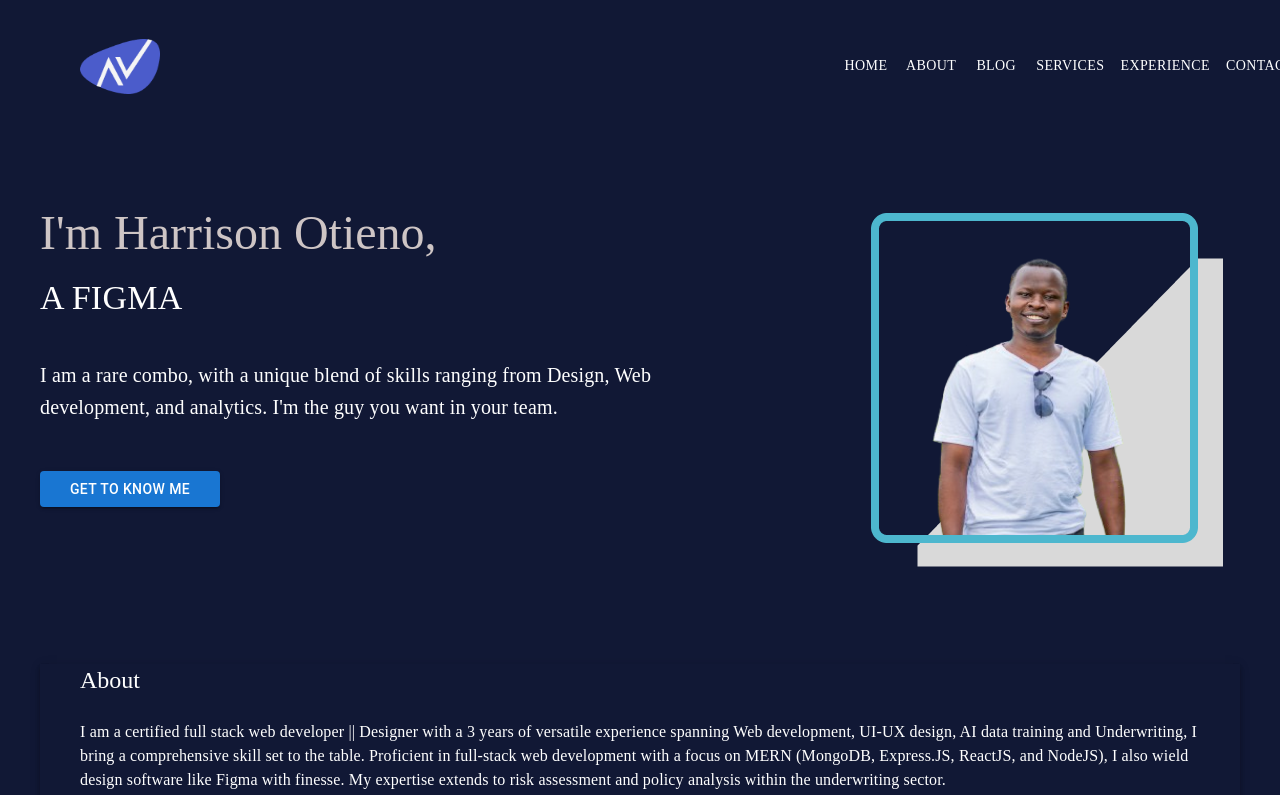
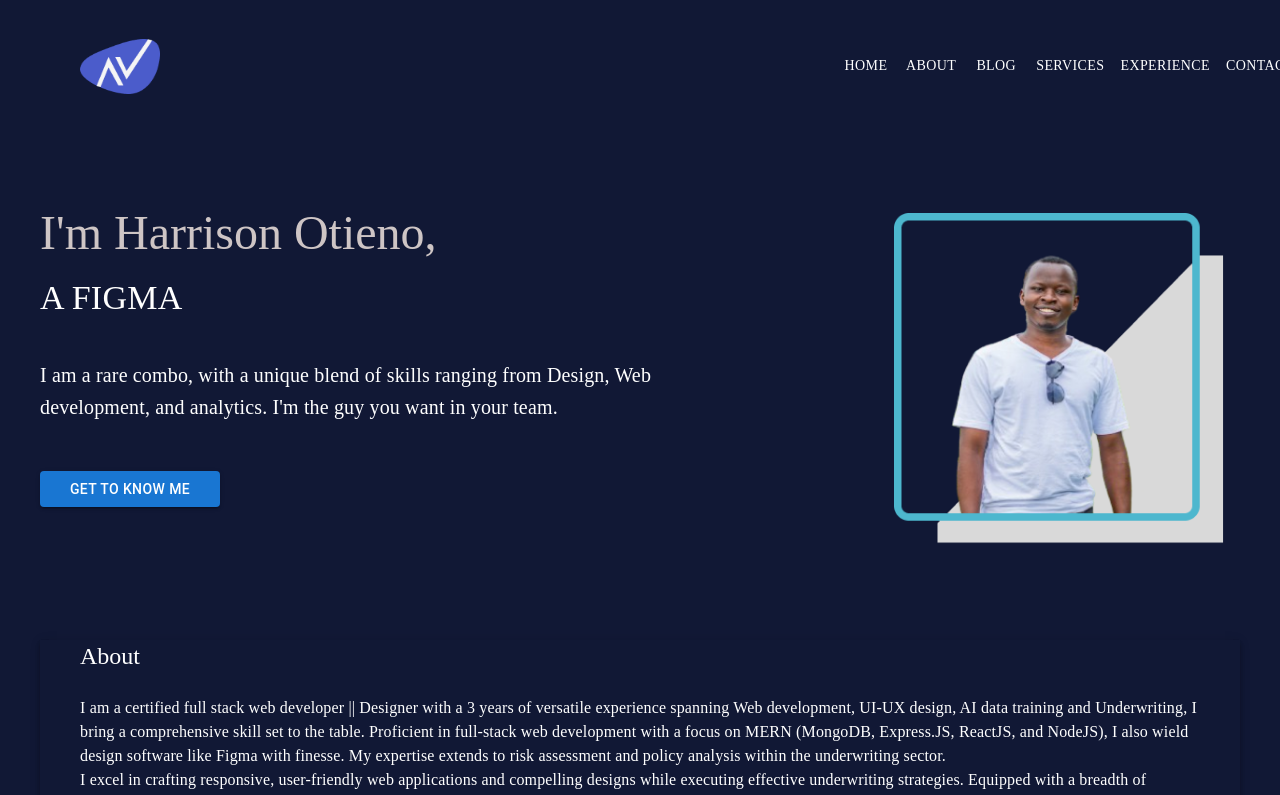
Before and after one commit to Ogalo/my_portifolio, a React (Create React App) app: page / in a window 1280 px wide. Shown: the top 795 px of the page. Built offline with nearby package versions, Linux system fonts and the light colour scheme.

Commit message:
update img

```diff
--- a/src/components/Bio.tsx
+++ b/src/components/Bio.tsx
@@ -65,7 +65,10 @@ const Bio = () => {
           mr={2}
 
         >
-          <Stack>
+          <Stack
+          sx={{
+            maxWidth: "330px",
+          }}>
             <img src={Profile} alt="Profile Image" />
           </Stack>
         </Box>
```
